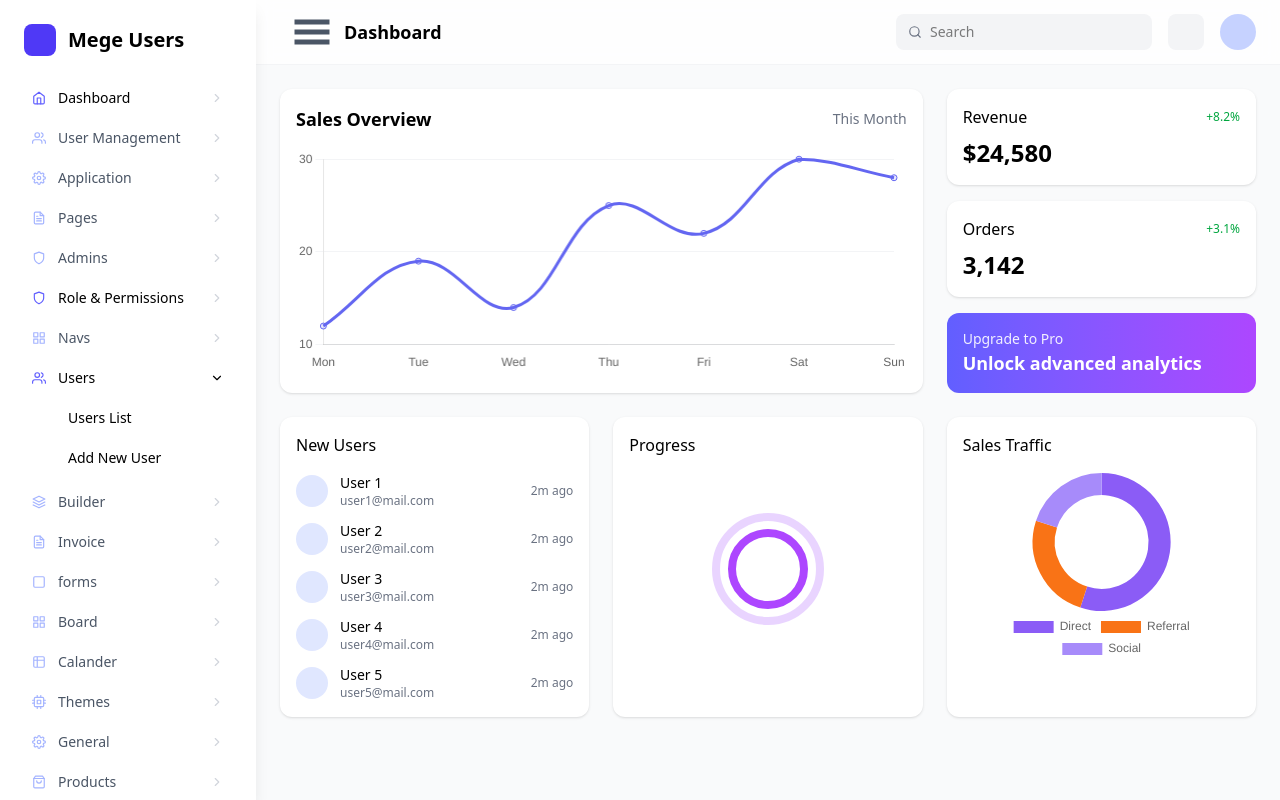
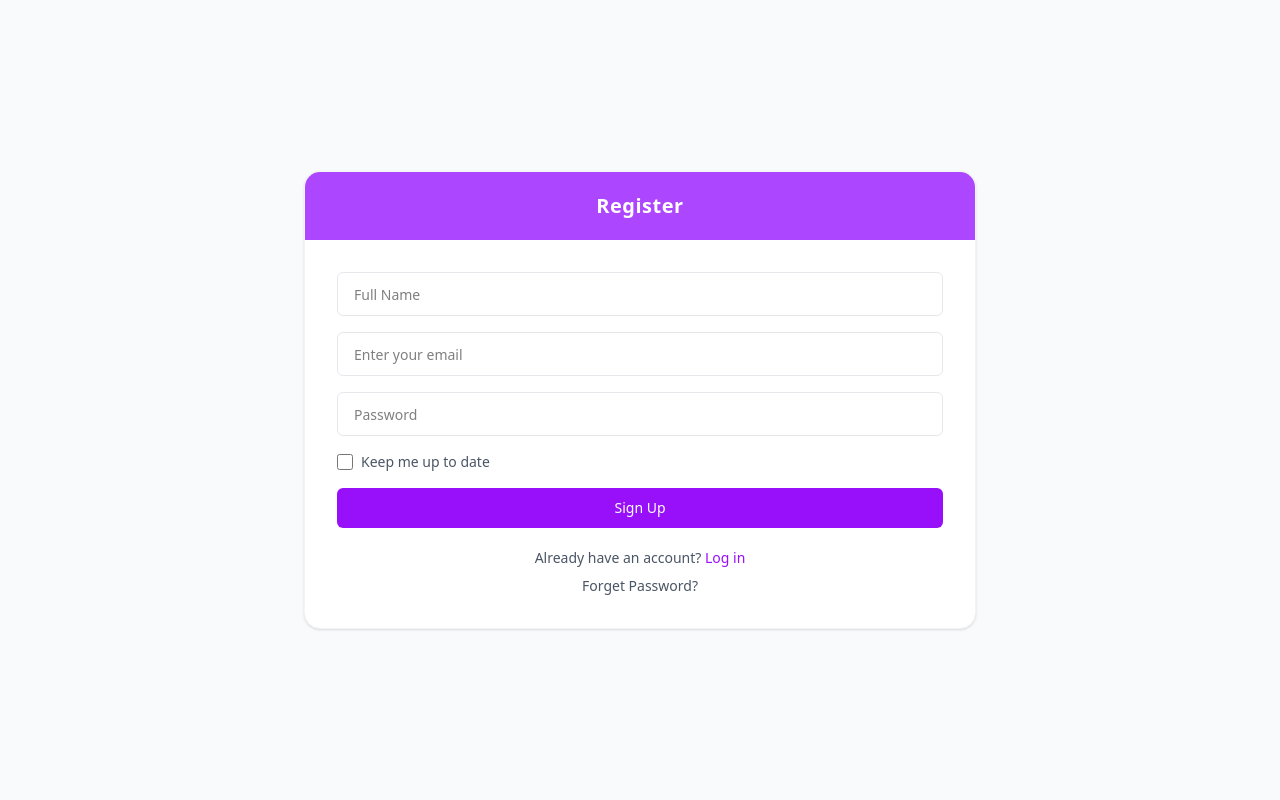
Before and after one commit to Muhammad-Munsif/users-dashboard, a React (Vite) app: page / in a window 1280 px wide. Built offline with nearby package versions, Linux system fonts and the light colour scheme.

Commit message:
To create a users dashboard in react js

```diff
--- a/src/App.jsx
+++ b/src/App.jsx
@@ -1,35 +1,64 @@
-import React from "react";
+
+import React, { useState, useEffect } from "react";
 import { BrowserRouter as Router, Routes, Route } from "react-router-dom";
-import Home from "./pages/Home";
 import Sidebar from "./Components/Sidebar";
 import Navbar from "./Components/Navbar";
+import Home from "./pages/Home";
+import UserList from "./pages/UserList";
+import AddNewUser from "./pages/AddNewUser";
+import RolesPermissions from "./pages/RolesPermissions";
 import SigninForm from "./Components/SigninForm";
 import SignupForm from "./Components/SignupForm";
-import RolesPermissions from "./pages/RolesPermissions";
-import UserList from "./pages/UserList";
-import AddNewUser from "./pages/AddNewUser";
 import ForgotPassword from "./Components/ForgotPassword";
 
-const App = () => {
+function App() {
+  const [isAuthenticated, setIsAuthenticated] = useState(false);
+
+  // Check if user is logged in on mount
+  useEffect(() => {
+    const loggedIn = localStorage.getItem("isAuthenticated") === "true";
+    setIsAuthenticated(loggedIn);
+  }, []);
+
+  // Handler to set authentication after login/signup
+  const handleAuth = () => {
+    setIsAuthenticated(true);
+    localStorage.setItem("isAuthenticated", "true");
+  };
+
+  // Handler to logout
+  const handleLogout = () => {
+    setIsAuthenticated(false);
+    localStorage.removeItem("isAuthenticated");
+  };
+
+  if (!isAuthenticated) {
+    // Only show SignupForm if not authenticated
+    return <SignupForm onSignup={handleAuth} />;
+  }
+
   return (
     <Router>
-      <Sidebar />
-      <div className="md:ml-64 min-h-dvh bg-gray-50">
+      <div className="flex">
+        <Sidebar onLogout={handleLogout} />
+        <div className="flex-1 flex flex-col min-h-screen">
           <Navbar />
-        <main>
+          <main className="flex-1 bg-gray-50 p-4">
             <Routes>
               <Route path="/" element={<Home />} />
-            <Route path="/signin" element={<SigninForm />} />
-            <Route path="/signup" element={<SignupForm />} />
+              <Route path="/users" element={<UserList />} />
+              <Route path="/add-user" element={<AddNewUser />} />
+              <Route path="/roles" element={<RolesPermissions />} />
+              <Route path="/signin" element={<SigninForm onLogin={handleAuth} />} />
+              <Route path="/signup" element={<SignupForm onSignup={handleAuth} />} />
               <Route path="/forgot" element={<ForgotPassword />} />
-            <Route path="/roles" element={<RolesPermissions />} />
-            <Route path="/users" element={<UserList />} />
-            <Route path="/users/new" element={<AddNewUser />} />
+              {/* Add more routes as needed */}
             </Routes>
           </main>
         </div>
+      </div>
     </Router>
   );
-};
+}
 
 export default App;
--- a/src/Components/SignupForm.jsx
+++ b/src/Components/SignupForm.jsx
@@ -1,6 +1,6 @@
 import React, { useState } from "react";
 
-const SignupForm = () => {
+const SignupForm = ({ onSignup }) => {
   const [formData, setFormData] = useState({
     name: "",
     email: "",
@@ -53,9 +53,16 @@ const SignupForm = () => {
     };
     users.push(newUser);
     localStorage.setItem("users", JSON.stringify(users));
-    setSuccess("Signup Successful! You can now log in.");
+    setSuccess("Signup Successful! Redirecting...");
     setFormData({ name: "", email: "", password: "" });
     setKeepUpdated(false);
+
+    // Call onSignup to authenticate and show dashboard
+    if (onSignup) {
+      setTimeout(() => {
+        onSignup();
+      }, 1000); // Short delay for UX
+    }
   };
 
   return (
```
Lines whose indentation alone changed are shown as unchanged.
